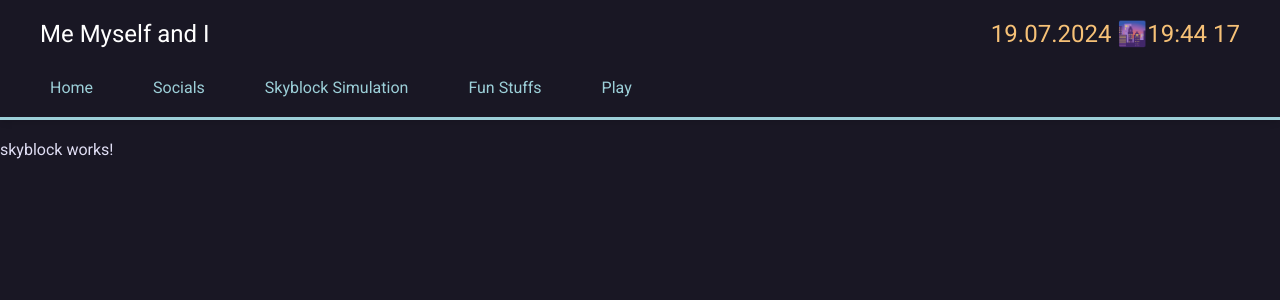
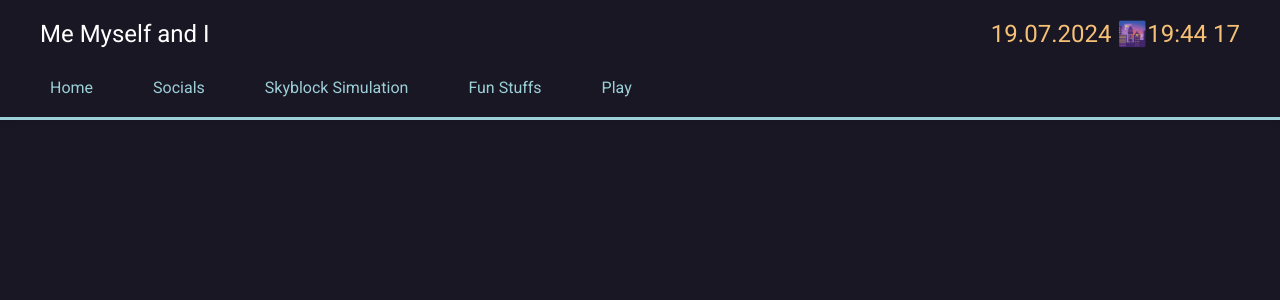
Before and after one commit to minhperry/minhperry.github.io, an Angular app in the folder portfolio/: page /skyblock in a window 1280 px wide. Shown: the top 300 px of the page. Built offline with nearby package versions, Linux system fonts and the light colour scheme.

Commit message:
trigger build cloudflare

```diff
--- a/portfolio/src/app/skyblock/skyblock.component.html
+++ b/portfolio/src/app/skyblock/skyblock.component.html
@@ -1 +1,3 @@
-<p>skyblock works!</p>
+<div class="container">
+
+</div>
```
